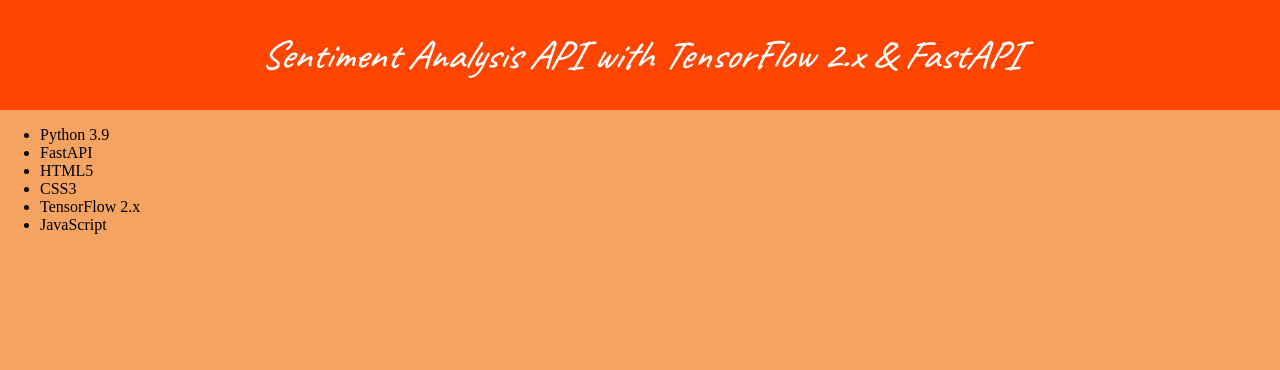
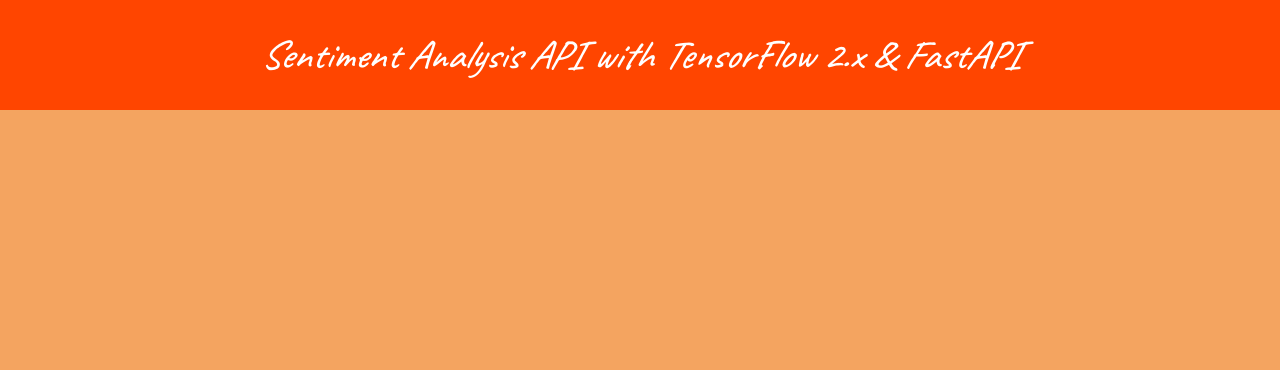
Before and after one commit to piotrbelda/fastapi-sentiment, a FastAPI app: template project/app/templates/home.html in a window 1280 px wide. Shown: the top 370 px of the page. Run offline with FastAPI, Linux system fonts and the light colour scheme; the template is opened without the code that fills it, so the values that code supplies are empty; parts of the project's set-up code (start-up, migrations or seed data) failed here and were passed over.

Commit message:
content diff

```diff
--- a/project/app/templates/home.html
+++ b/project/app/templates/home.html
@@ -30,15 +30,6 @@
     </div>
     {% endfor %}
 
-    <ul>
-        <li>Python 3.9</li>
-        <li>FastAPI</li>
-        <li>HTML5</li>
-        <li>CSS3</li>
-        <li>TensorFlow 2.x</li>
-        <li>JavaScript</li>
-    </ul>
-
     <script src="{{ url_for('static', path='script.js') }}"></script>
 </body>
 </html>
```
